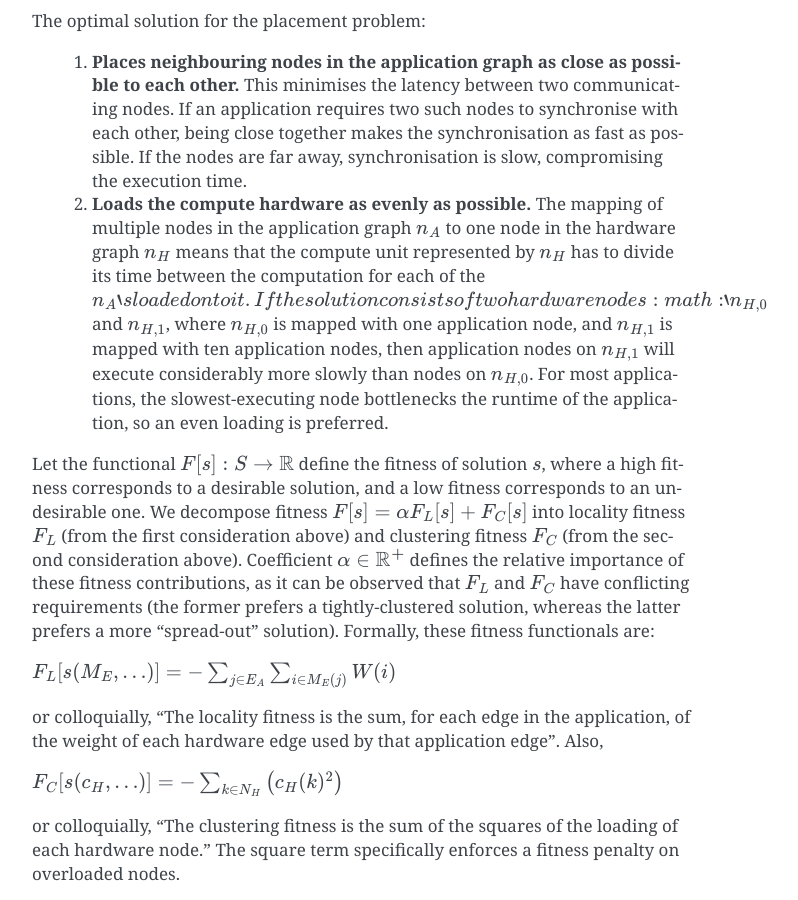
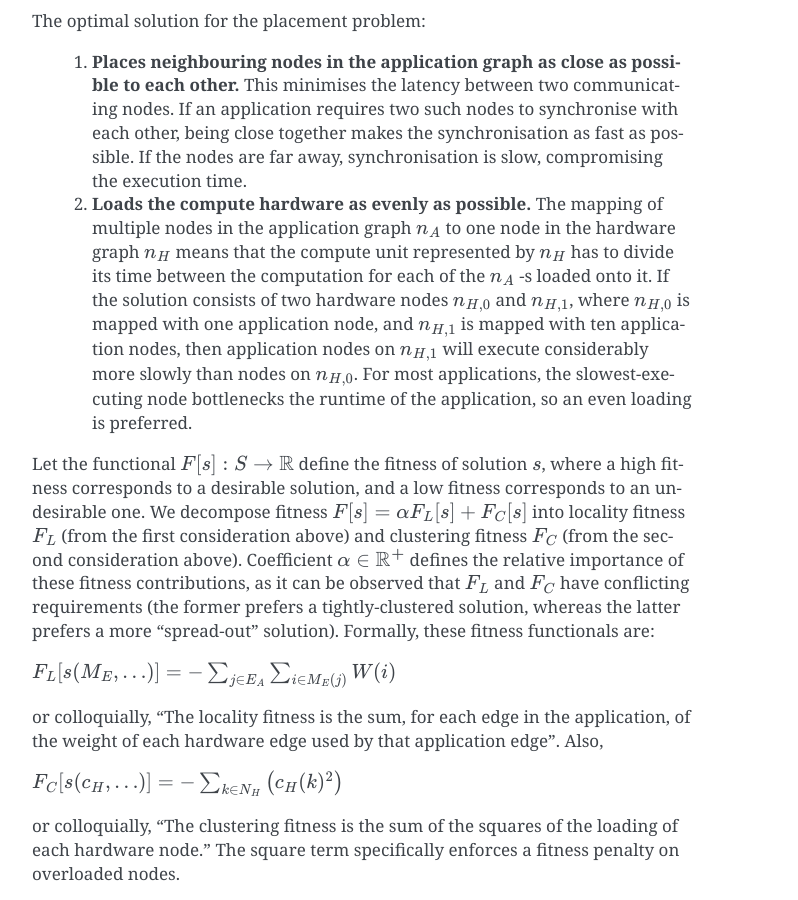
Before and after one commit to mvousden/psap, a Sphinx documentation site: the page built from doc/source/placement_problem.rst, in a window 1280 px wide and 900 px high, scrolled down 1743 px. Shown: the whole window, without its empty margins (388-1186 px from the left). Built offline with Sphinx 7.4.7, drawn with Linux system fonts in a browser that asks for light colours.

Commit message:
Fix typesetting mistake in placement problem specification document.

```diff
--- a/doc/source/placement_problem.rst
+++ b/doc/source/placement_problem.rst
@@ -90,13 +90,13 @@ The optimal solution for the placement problem:
     multiple nodes in the application graph :math:`n_A` to one node in the
     hardware graph :math:`n_H` means that the compute unit represented by
     :math:`n_H` has to divide its time between the computation for each of the
-    :math:`n_A`s loaded onto it. If the solution consists of two hardware nodes
-    :math:`n_{H,0}` and :math:`n_{H,1}`, where :math:`n_{H,0}` is mapped with
-    one application node, and :math:`n_{H,1}` is mapped with ten application
-    nodes, then application nodes on :math:`n_{H,1}` will execute considerably
-    more slowly than nodes on :math:`n_{H,0}`. For most applications, the
-    slowest-executing node bottlenecks the runtime of the application, so an
-    even loading is preferred.
+    :math:`n_A` -s loaded onto it. If the solution consists of two hardware
+    nodes :math:`n_{H,0}` and :math:`n_{H,1}`, where :math:`n_{H,0}` is mapped
+    with one application node, and :math:`n_{H,1}` is mapped with ten
+    application nodes, then application nodes on :math:`n_{H,1}` will execute
+    considerably more slowly than nodes on :math:`n_{H,0}`. For most
+    applications, the slowest-executing node bottlenecks the runtime of the
+    application, so an even loading is preferred.
 
 Let the functional :math:`F[s]:S\to\mathbb{R}` define the fitness of solution
 :math:`s`, where a high fitness corresponds to a desirable solution, and a low
```
